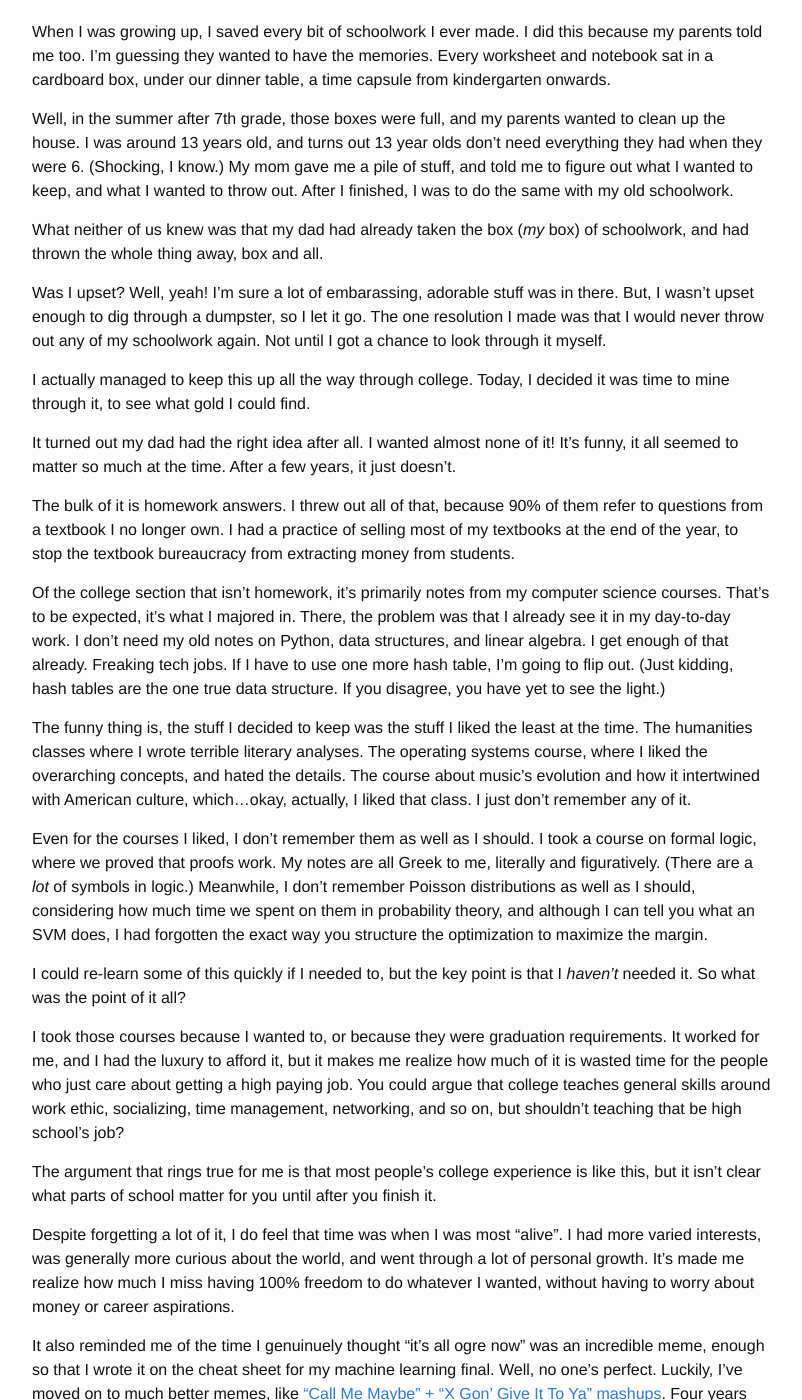
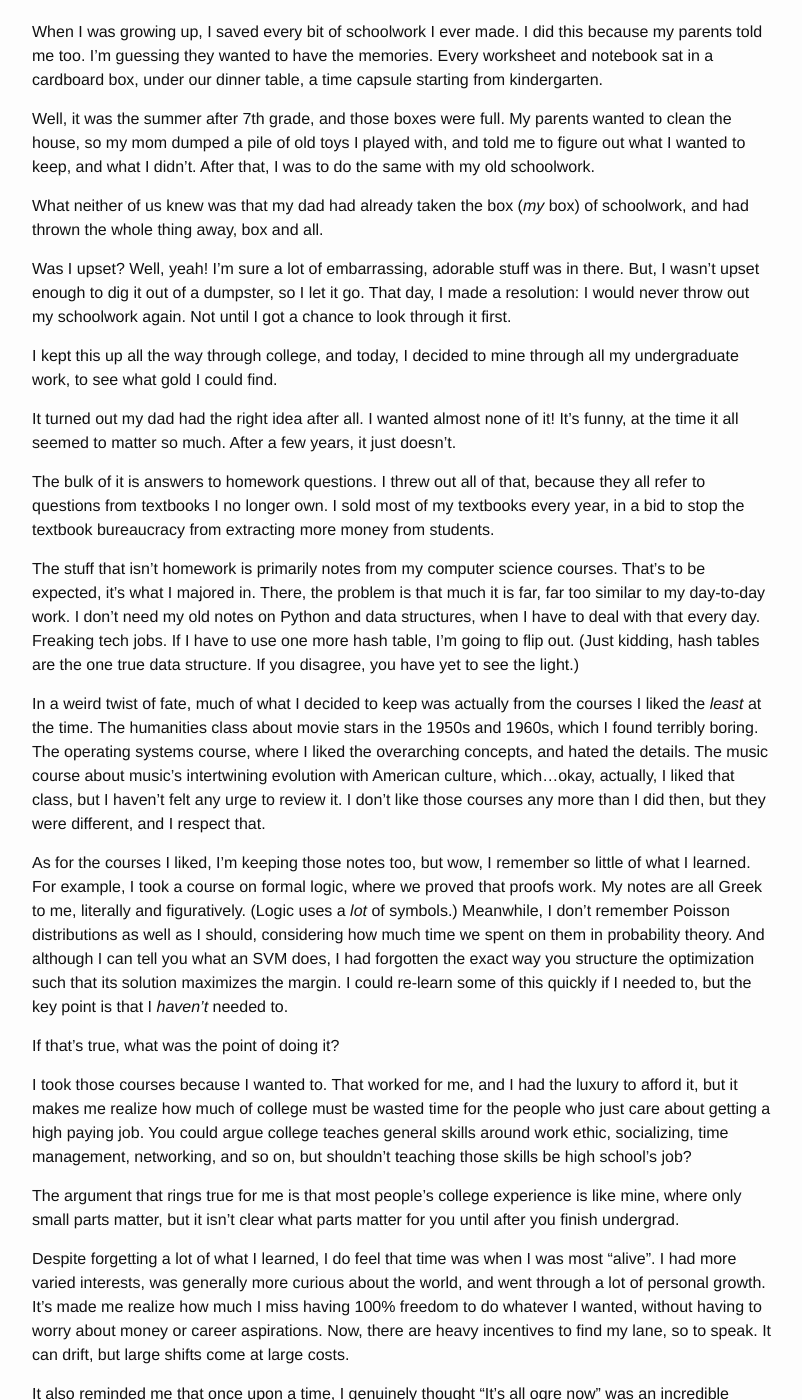
Before and after one commit to alexirpan/alexirpan.github.io, a Jekyll site: the page built from _posts/2020-03-21-spring-cleaning.markdown, in a window 1280 px wide and 1400 px high, scrolled down 203 px. Shown: the whole window, without its empty margins (238-1040 px from the left). Built offline with Jekyll 4.4.1, drawn with Linux system fonts in a browser that asks for light colours; nearby versions of some CDN libraries; some of the changed text lies outside the part shown.

Commit message:
Good enough, going live

```diff
--- a/_posts/2020-03-21-spring-cleaning.markdown
+++ b/_posts/2020-03-21-spring-cleaning.markdown
@@ -7,83 +7,92 @@ date:   2020-03-21 02:00:00 -0700
 When I was growing up, I saved every bit of schoolwork I ever made. I did
 this because my parents told me too. I'm guessing they wanted to have the
 memories. Every worksheet and notebook sat in a cardboard box, under our
-dinner table, a time capsule from kindergarten onwards.
+dinner table, a time capsule starting from kindergarten.
 
-Well, in the summer after 7th grade, those boxes were full, and my parents
-wanted to clean up the house. I was around 13 years old, and turns out 13 year
-olds don't need everything they had when they were 6. (Shocking, I know.)
-My mom gave me a pile of stuff, and told me to figure out what I wanted to
-keep, and what I wanted to throw out. After I finished, I was to do the
+Well, it was the summer after 7th grade, and those boxes were full.
+My parents wanted to clean the house, so my mom dumped a pile of old toys I
+played with, and told me to figure out what I wanted to keep, and what I
+didn't. After that, I was to do the
 same with my old schoolwork.
 
 What neither of us knew was that my dad had already taken the box (*my* box)
 of schoolwork, and had thrown the whole thing away, box and all.
 
-Was I upset? Well, yeah! I'm sure a lot of embarassing, adorable stuff was
-in there. But, I wasn't upset enough to dig through a dumpster, so I let it
-go. The one resolution I made was that I would never
-throw out any of my schoolwork again. Not until I got a chance to look through
-it myself.
+Was I upset? Well, yeah! I'm sure a lot of embarrassing, adorable stuff was
+in there. But, I wasn't upset enough to dig it out of a dumpster, so I let it
+go. That day, I made a resolution: I would never
+throw out my schoolwork again. Not until I got a chance to look through
+it first.
 
-I actually managed to keep this up all the way through college. Today, I
-decided it was time to mine through it, to see what gold I could find.
+I kept this up all the way through college, and today, I decided to mine through
+all my undergraduate work, to see what gold I could find.
 
 It turned out my dad had the right idea after all. I wanted almost none of it!
-It's funny, it all seemed to matter so much at the time. After a few years,
+It's funny, at the time it all seemed to matter so much. After a few years,
 it just doesn't.
 
-The bulk of it is homework answers. I threw out all of that, because 90% of them
-refer to questions from a textbook I no longer own. I had a practice of selling
-most of my textbooks at the end of the year, to stop the textbook bureaucracy
-from extracting money from students.
+The bulk of it is answers to homework questions. I threw out all of that, because they all
+refer to questions from textbooks I no longer own. I sold most of my textbooks
+every year, in a bid to stop the textbook bureaucracy from extracting more
+money from students.
 
-Of the college section that isn't homework, it's primarily notes from my
+The stuff that isn't homework is primarily notes from my
 computer science courses. That's to be expected, it's what I majored in. There,
-the problem was that I already see it in my day-to-day work. I don't need my
-old notes on Python, data structures, and linear algebra. I get enough of that
-already. Freaking tech jobs. If I have to use one more hash table, I'm going
+the problem is that much it is far, far too similar to my day-to-day work.
+I don't need my
+old notes on Python and data structures, when I have to deal with that
+every day.
+Freaking tech jobs. If I have to use one more hash table, I'm going
 to flip out. (Just kidding, hash tables are the one true data structure. If
 you disagree, you have yet to see the light.)
 
-The funny thing is, the stuff I decided to keep was the
-stuff I liked the least at the time. The humanities classes where I
-wrote terrible literary analyses. The operating systems course, where
+In a weird twist of fate, much of what I decided to keep was actually from
+the courses
+I liked the *least* at the time. The humanities class about movie stars
+in the 1950s and 1960s, which I found terribly boring.
+The operating systems course, where
 I liked the overarching concepts, and hated the details.
-The course
-about music's evolution and how it intertwined with American culture,
-which...okay, actually, I liked that class. I just don't remember any of it.
+The music course
+about music's intertwining evolution with American culture,
+which...okay, actually, I liked that class, but I haven't felt any urge to
+review it.
+I don't like those courses any more than I did then, but they were different,
+and I respect that.
 
-Even for the courses I liked, I don't remember them as well as I should.
+As for the courses I liked, I'm keeping those notes too, but wow, I
+remember so little of what I learned. For example,
 I took a course on formal logic, where we proved that proofs work.
 My notes are all Greek to me, literally and figuratively.
-(There are a *lot* of symbols in logic.) Meanwhile, I don't remember
+(Logic uses a *lot* of symbols.) Meanwhile, I don't remember
 Poisson distributions as well as I should, considering how much time we spent
-on them in probability theory, and although I can tell you what an SVM does,
-I had forgotten the exact way you structure the optimization to maximize the
-margin.
+on them in probability theory. And although I can tell you what an SVM does,
+I had forgotten the exact way you structure the optimization such that its
+solution maximizes the margin.
+I could re-learn some of this quickly if I needed to, but the key point is that
+I *haven't* needed to.
 
-I could re-learn some of this quickly if I needed to, but the key point is that
-I *haven't* needed it. So what was the point of it all?
+If that's true, what was the point of doing it?
 
-I took those courses because I wanted to, or because they were graduation
-requirements. It worked for me, and I had the luxury to afford it, but it makes
-me realize how much of it is wasted time for the people who just care about
-getting a high paying job. You could argue that college teaches general skills
+I took those courses because I wanted to.
+That worked for me, and I had the luxury to afford it, but it makes
+me realize how much of college must be wasted time for the people who just care about
+getting a high paying job. You could argue college teaches general skills
 around work ethic, socializing, time management, networking, and so on, but
-shouldn't teaching that be high school's job?
+shouldn't teaching those skills be high school's job?
 
 The argument that rings true for me is that most people's college experience
-is like this, but it isn't clear what parts of school matter for you until after
-you finish it.
+is like mine, where only small parts matter, but it isn't clear what parts matter for you until after
+you finish undergrad.
 
-Despite forgetting a lot of it, I do feel that time was when I was most
+Despite forgetting a lot of what I learned, I do feel that time was when I was most
 "alive". I had more varied interests, was generally more curious about the world,
 and went through a lot of personal growth. It's made me realize how much I miss
 having 100% freedom to do whatever I wanted, without having to worry about
-money or career aspirations.
+money or career aspirations. Now, there are heavy incentives to find my lane,
+so to speak. It can drift, but large shifts come at large costs.
 
-It also reminded me of the time I genuinuely thought "it's all ogre now" was
-an incredible meme, enough so that I wrote it on the cheat sheet for my machine
-learning final. Well, no one's perfect. Luckily, I've moved on to much better
+It also reminded me that once upon a time, I genuinely thought "It's all ogre now" was
+an incredible meme. I liked it so much that I wrote it on the cheat sheet for my machine
+learning final. Well, we've all got things we regret. Luckily, I've moved on to much better
 memes, like ["Call Me Maybe" + "X Gon' Give It To Ya" mashups](https://www.youtube.com/watch?v=Fegs-XVKgnM).
 Four years from now, I bet I'll still like that song.
```
